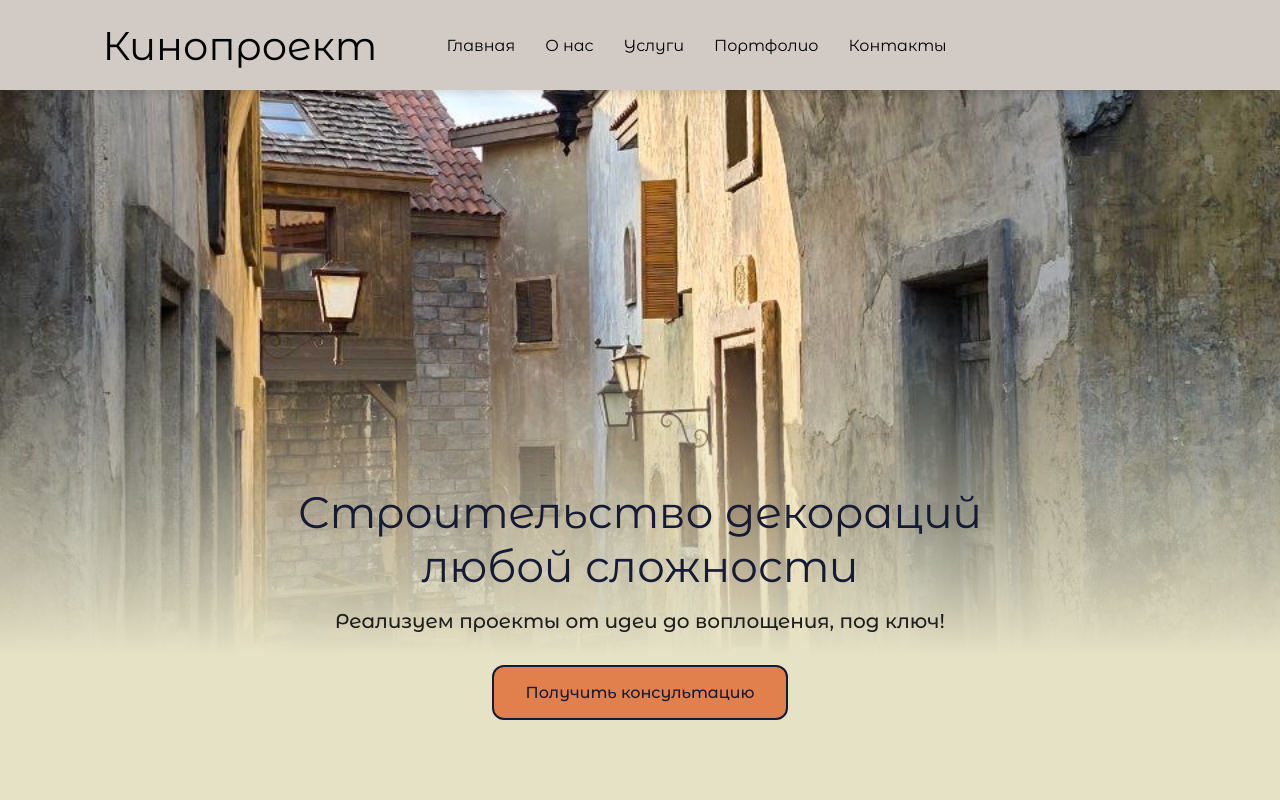
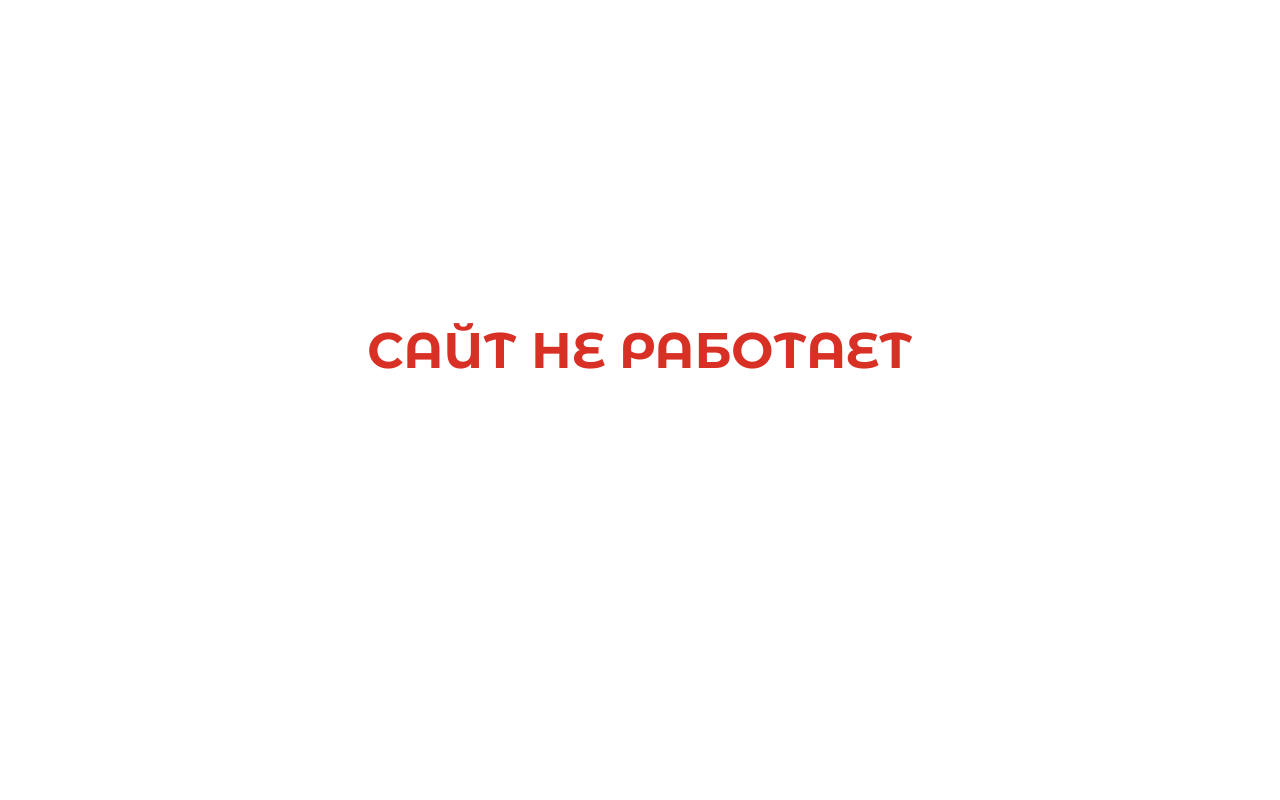
Before and after one commit to AkbarAckerman/movie-decor-site, a React (Create React App) app: page / in a window 1280 px wide. Shown: the top 800 px of the page. Built offline with nearby package versions, Linux system fonts and the light colour scheme; a web font is replaced by a local one.

Commit message:
closed website

```diff
--- a/src/App.css
+++ b/src/App.css
@@ -3,3 +3,11 @@ body, html {
   padding: 0;
   scroll-behavior: smooth;
 }
+
+.error{
+  font-size: 50px;
+  text-align: center;
+  display: "flex";
+  justify-content: center;
+  margin-top: 25%;
+}
--- a/src/App.js
+++ b/src/App.js
@@ -10,12 +10,15 @@ import './App.css';
 function App() {
   return (
     <div className="App">
+      <h1 className='error'>САЙТ НЕ РАБОТАЕТ</h1>
+      {/*
       <Navbar />
       <Home />
       <AboutUs/>
       <Services />
       <Portfolio />
       <Contacts />
+      */}
     </div>
   );
 }
--- a/src/components/Home.js
+++ b/src/components/Home.js
@@ -8,8 +8,11 @@ function Home() {
   const [isModalOpen, setIsModalOpen] = useState(false);
 
   return (
+
+
 <section id="home" className="home-section">
   {/* <div className="dark-layer"></div> */}
+
   <div className="hero-content">
     <div className="hero-text-content">
       <h1>Строительство декораций<br />любой сложности</h1>
```
